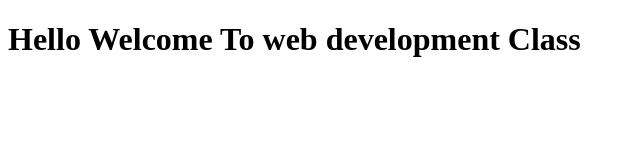
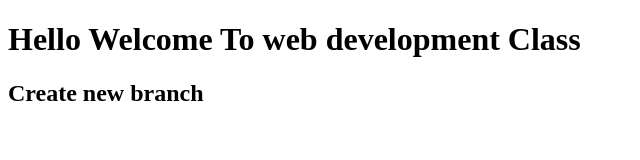
Before and after one commit to dubemsamuel987-coder/dubem, a plain HTML site: page index.html in a window 1280 px wide. Shown: the whole page, without its empty margins (0-640 px from the left). Drawn offline with Linux system fonts and the light colour scheme.

```diff
--- a/index.html
+++ b/index.html
@@ -7,6 +7,6 @@
 </head>
 <body>
     <h1>Hello Welcome To web development Class</h1>
-
+    <h2>Create new branch</h2>
 </body>
 </html>
```
